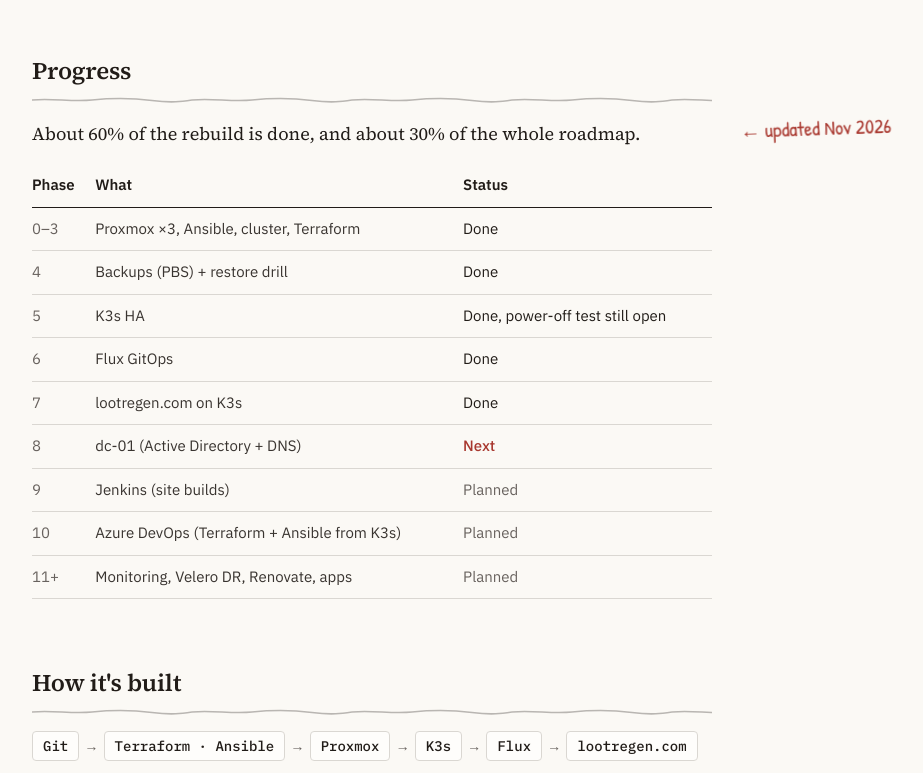
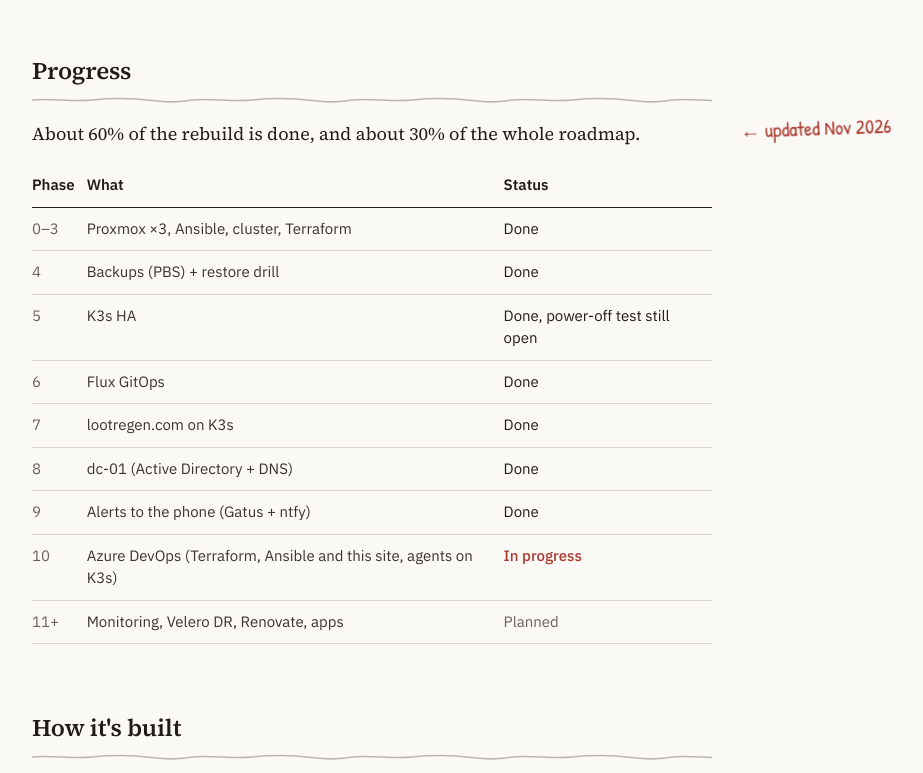
Before and after one commit to Lootregenit/Webpage-lootregen, a plain HTML site: page webpage/homelab.html in a window 1280 px wide. Shown: the part 426-1199 px from the top of the page, without its empty margins (192-1115 px from the left). Drawn offline with Linux system fonts and the light colour scheme.

Commit message:
feat(homelab): phases 8 and 9 done, Jenkins replaced by Azure DevOps

```diff
--- a/webpage/homelab.html
+++ b/webpage/homelab.html
@@ -50,9 +50,9 @@
 <tr><td>5</td><td>K3s HA</td><td class="st done"><span class="lang-en">Done, power-off test still open</span><span class="lang-de">Fertig, Ausschalt-Test noch offen</span><span class="lang-pl">Gotowe, test z odcięciem zasilania jeszcze przede mną</span></td></tr>
 <tr><td>6</td><td>Flux GitOps</td><td class="st done"><span class="lang-en">Done</span><span class="lang-de">Fertig</span><span class="lang-pl">Gotowe</span></td></tr>
 <tr><td>7</td><td><span class="lang-en">lootregen.com on K3s</span><span class="lang-de">lootregen.com auf K3s</span><span class="lang-pl">lootregen.com na K3s</span></td><td class="st done"><span class="lang-en">Done</span><span class="lang-de">Fertig</span><span class="lang-pl">Gotowe</span></td></tr>
-<tr><td>8</td><td>dc-01 (Active Directory + DNS)</td><td class="st next"><span class="lang-en">Next</span><span class="lang-de">Als Nächstes</span><span class="lang-pl">Następny</span></td></tr>
-<tr><td>9</td><td><span class="lang-en">Jenkins (site builds)</span><span class="lang-de">Jenkins (Website-Builds)</span><span class="lang-pl">Jenkins (buildy strony)</span></td><td class="st todo"><span class="lang-en">Planned</span><span class="lang-de">Geplant</span><span class="lang-pl">W planach</span></td></tr>
-<tr><td>10</td><td><span class="lang-en">Azure DevOps (Terraform + Ansible from K3s)</span><span class="lang-de">Azure DevOps (Terraform + Ansible aus K3s)</span><span class="lang-pl">Azure DevOps (Terraform + Ansible z K3s)</span></td><td class="st todo"><span class="lang-en">Planned</span><span class="lang-de">Geplant</span><span class="lang-pl">W planach</span></td></tr>
+<tr><td>8</td><td>dc-01 (Active Directory + DNS)</td><td class="st done"><span class="lang-en">Done</span><span class="lang-de">Fertig</span><span class="lang-pl">Gotowe</span></td></tr>
+<tr><td>9</td><td><span class="lang-en">Alerts to the phone (Gatus + ntfy)</span><span class="lang-de">Alarme aufs Handy (Gatus + ntfy)</span><span class="lang-pl">Alerty na telefon (Gatus + ntfy)</span></td><td class="st done"><span class="lang-en">Done</span><span class="lang-de">Fertig</span><span class="lang-pl">Gotowe</span></td></tr>
+<tr><td>10</td><td><span class="lang-en">Azure DevOps (Terraform, Ansible and this site, agents on K3s)</span><span class="lang-de">Azure DevOps (Terraform, Ansible und diese Website, Agents auf K3s)</span><span class="lang-pl">Azure DevOps (Terraform, Ansible i ta strona, agenty na K3s)</span></td><td class="st next"><span class="lang-en">In progress</span><span class="lang-de">In Arbeit</span><span class="lang-pl">W trakcie</span></td></tr>
 <tr><td>11+</td><td><span class="lang-en">Monitoring, Velero DR, Renovate, apps</span><span class="lang-de">Monitoring, Velero-DR, Renovate, Apps</span><span class="lang-pl">Monitoring, Velero DR, Renovate, aplikacje</span></td><td class="st todo"><span class="lang-en">Planned</span><span class="lang-de">Geplant</span><span class="lang-pl">W planach</span></td></tr>
 </tbody></table>
 </section>
```
